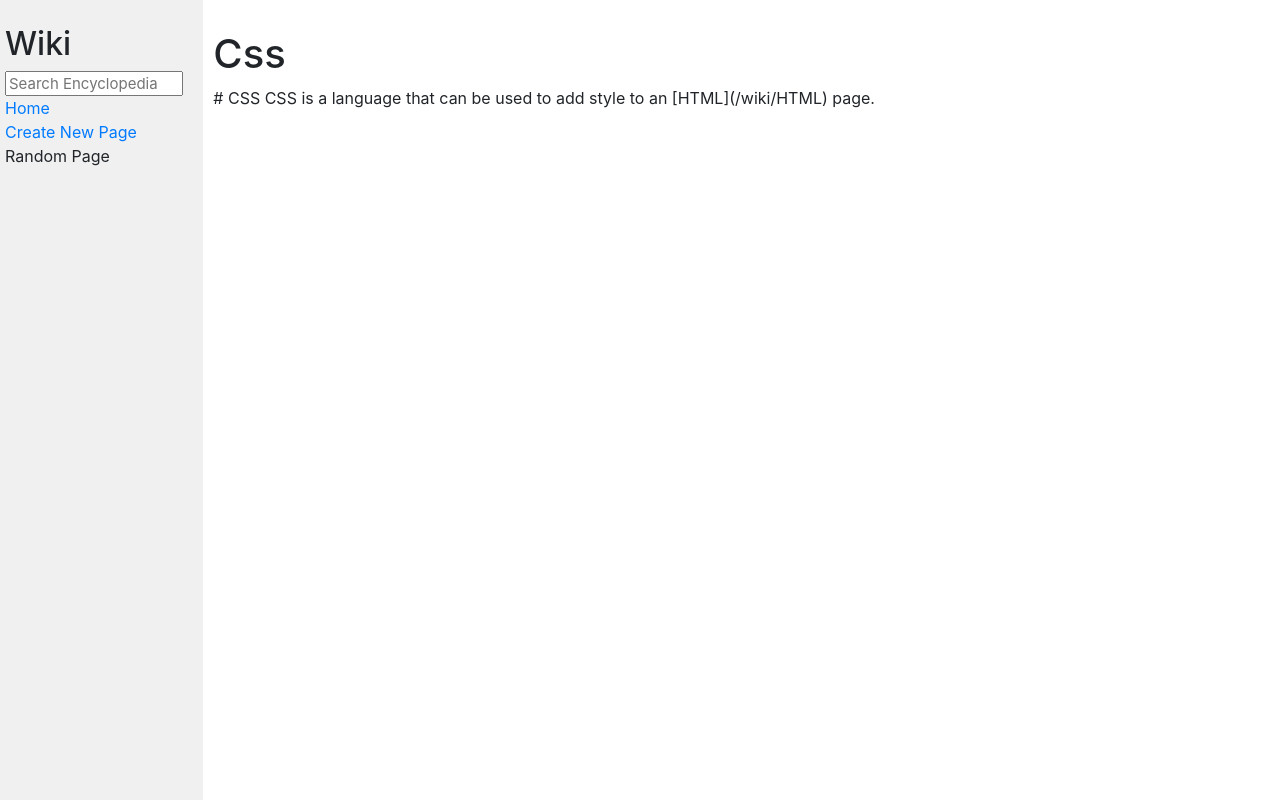
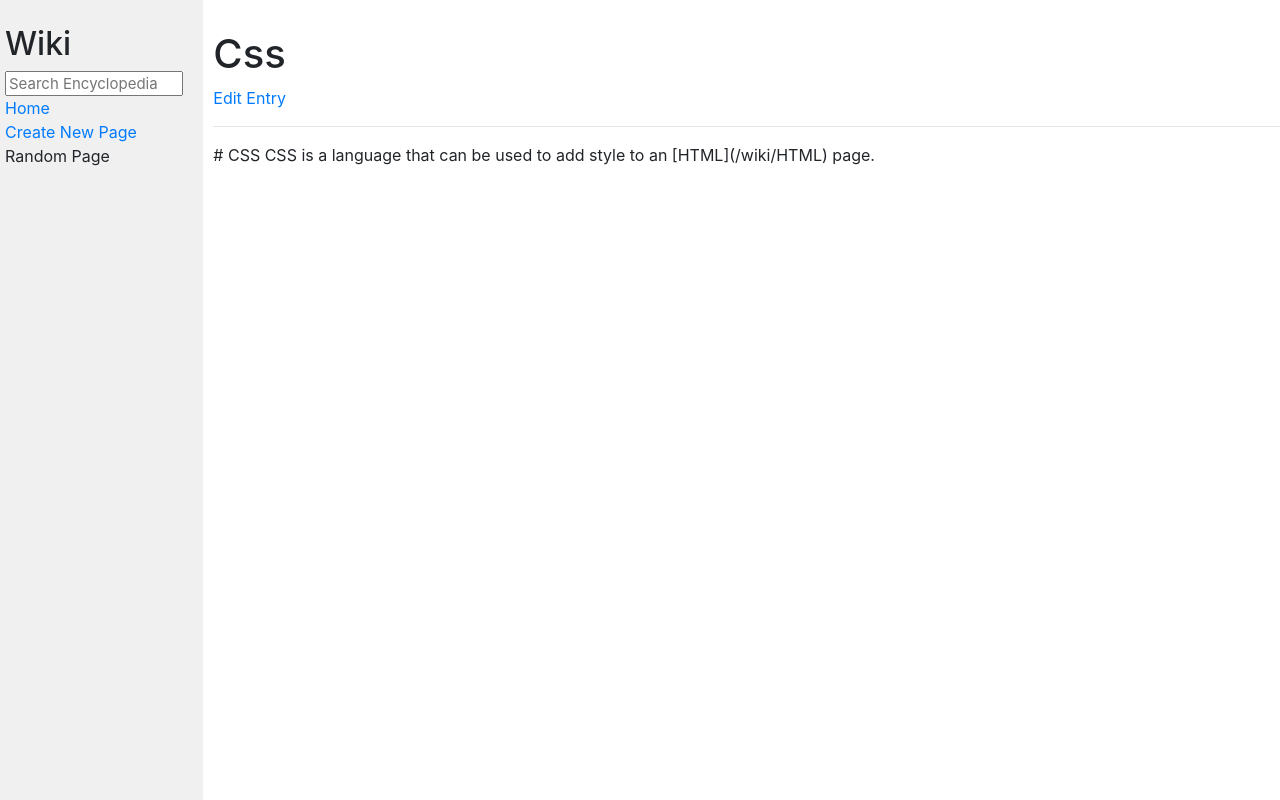
Before and after one commit to DaveMoran/cs50w, a Django app: page /wiki/CSS in a window 1280 px wide. Run offline with Django 3.2, Linux system fonts and the light colour scheme; some libraries are stand-ins or nearby versions.

Commit message:
Begin work on edit page

```diff
--- a/project-1/encyclopedia/templates/encyclopedia/entry.html
+++ b/project-1/encyclopedia/templates/encyclopedia/entry.html
@@ -6,5 +6,7 @@
 
 {% block body %}
     <h1>{{ title }}</h1>
+    <a href="{% url 'encyclopedia:edit' entry=title %}">Edit Entry</a>
+    <hr />
     {{ entry }}
 {% endblock %}
--- a/project-1/encyclopedia/urls.py
+++ b/project-1/encyclopedia/urls.py
@@ -9,4 +9,5 @@ urlpatterns = [
     path("wiki/<str:entry>", views.entry, name="entry"),
     path("search", views.search, name="search"),
     path("new", views.new, name="new"),
+    path("edit/<str:entry>", views.edit, name="edit"),
 ]
--- a/project-1/encyclopedia/views.py
+++ b/project-1/encyclopedia/views.py
@@ -76,3 +76,10 @@ def new(request):
     return render(request, "encyclopedia/new.html", {
     "form": NewWikiForm
   })
+
+
+def edit(request):
+    return render(request, "encyclopedia/entry.html", {
+        "entry": util.get_entry(request.GET['title']),
+        "title": request.GET['title'].capitalize()
+    })
```
